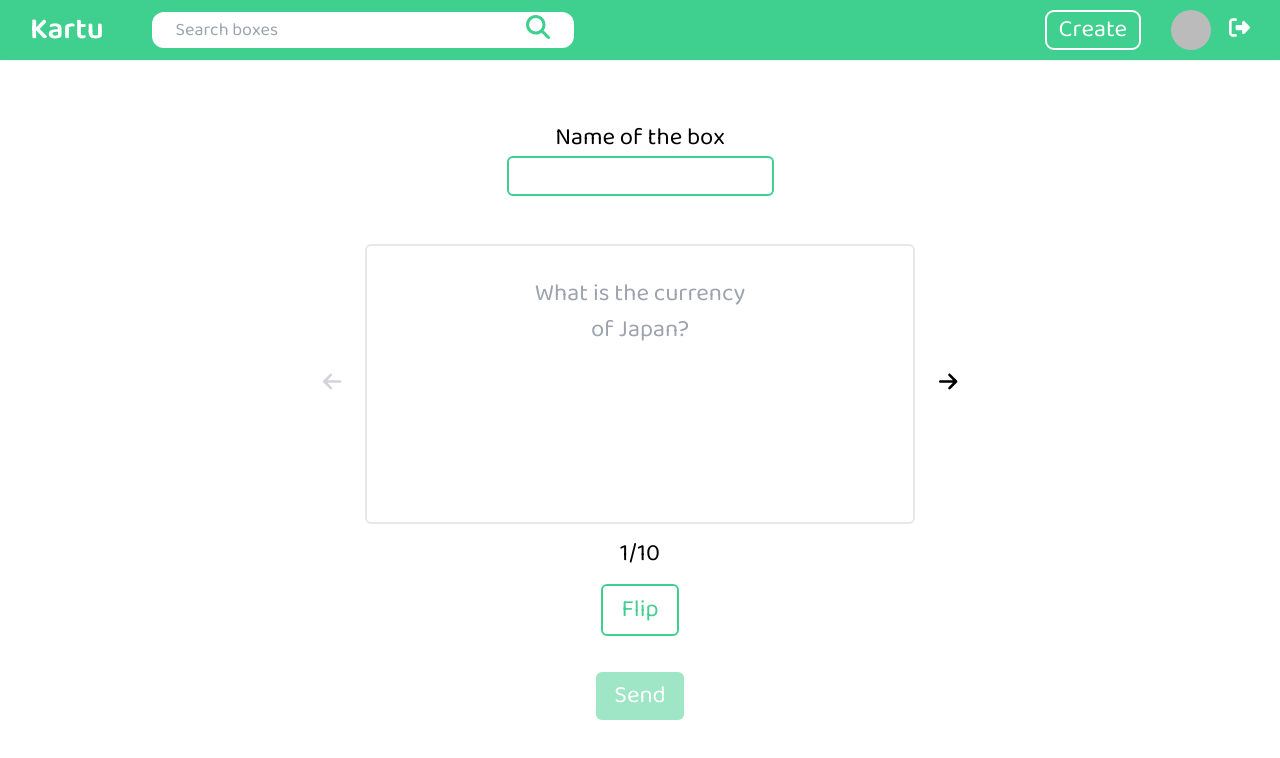
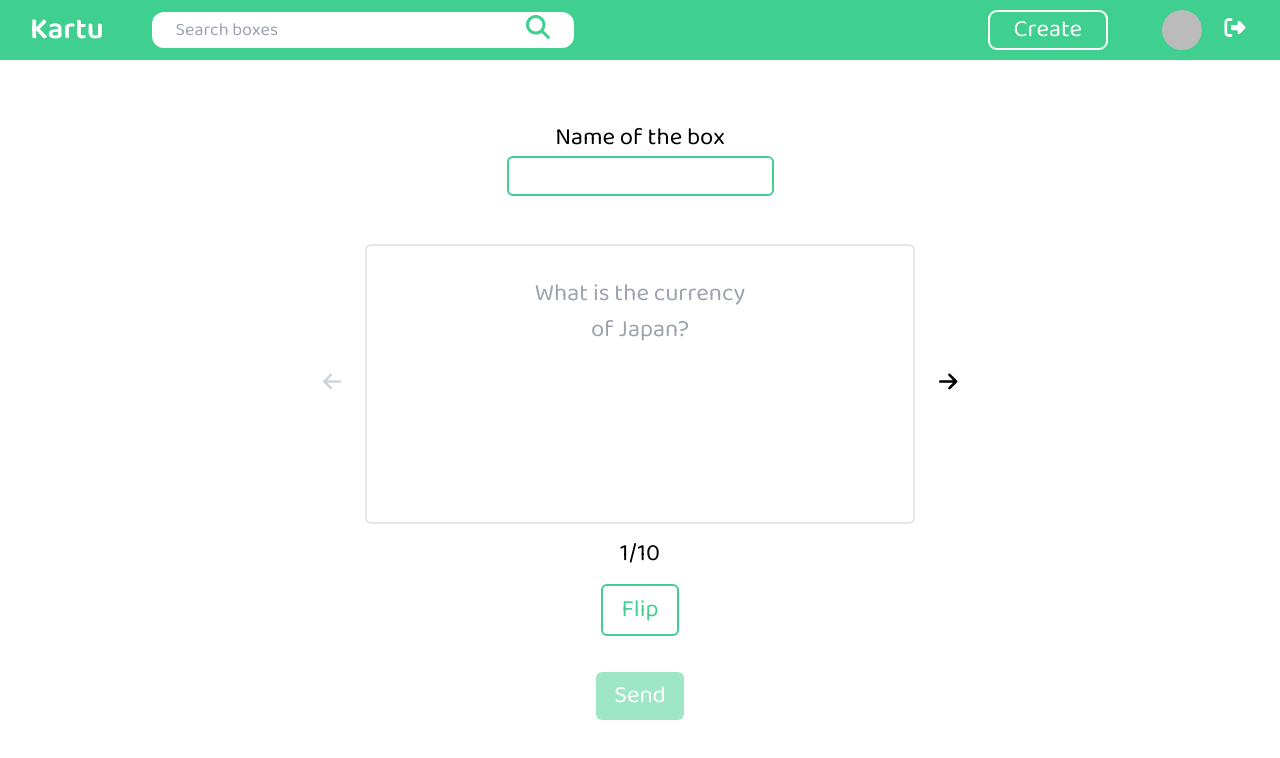
Before and after one commit to CarlosViller/flashcards, a Next.js app: page /create in a window 1280 px wide. Shown: the top 758 px of the page. Built offline with nearby package versions, Linux system fonts and the light colour scheme; no server answers; sample sign-in values are in the browser's storage.

Commit message:
css tweaks

```diff
--- a/src/components/shared/GridSection.tsx
+++ b/src/components/shared/GridSection.tsx
@@ -4,11 +4,11 @@ type Props = {
   cols?: number;
 };
 
-export default function GridSection({ title, children, cols = 5 }: Props) {
+export default function GridSection({ title, children }: Props) {
   return (
     <section className="px-6 mt-4">
       {title && <h1 className="text-xl mb-4">{title}</h1>}
-      <div className={`grid grid-cols-1 gap-4 lg:grid-cols-${cols}`}>{children}</div>
+      <div className="grid grid-cols-1 gap-4 lg:grid-cols-5">{children}</div>
     </section>
   );
 }
--- a/src/components/shared/Header.tsx
+++ b/src/components/shared/Header.tsx
@@ -17,7 +17,7 @@ export default function Header() {
       <div className="flex align-middle gap-3">
         <Link
           href="/create"
-          className="text-white px-2 mr-2 rounded-md border-white border-2"
+          className="text-white px-4 mr-6 rounded-md border-white border-2"
         >
           Create
         </Link>
@@ -25,7 +25,7 @@ export default function Header() {
           <ProfilePic />
         </Link>
         <button onClick={() => signOut()} className=" text-white">
-          <FontAwesomeIcon icon={faRightFromBracket} size="sm" />
+          <FontAwesomeIcon icon={faRightFromBracket} size="sm" className="w-[30px]" />
         </button>
       </div>
     </header>
```
